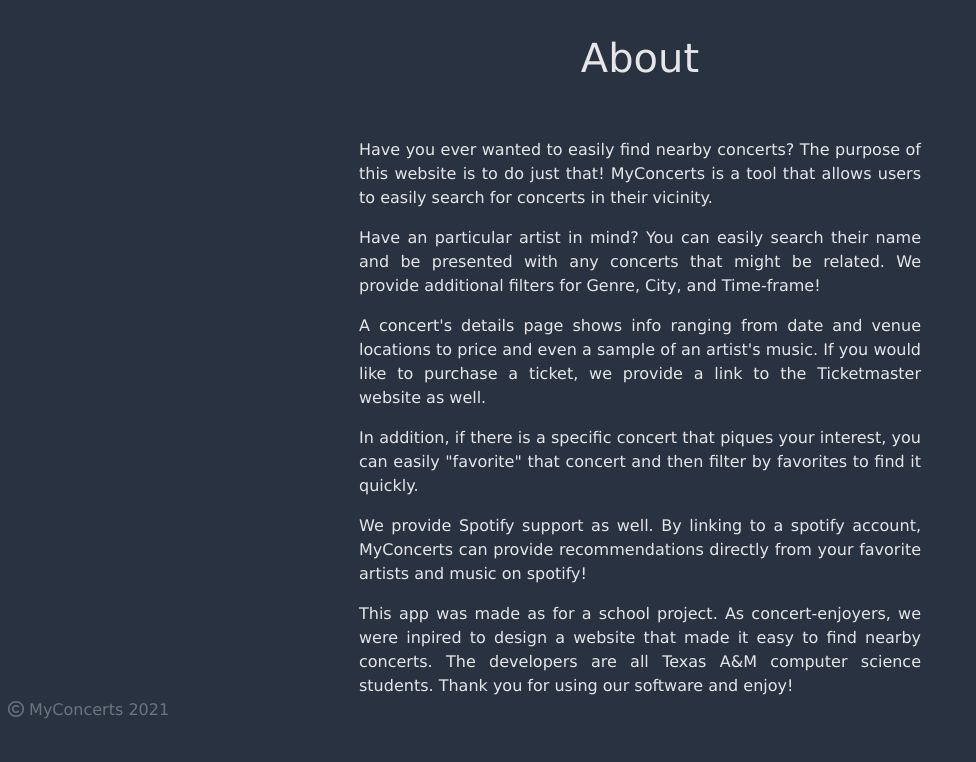
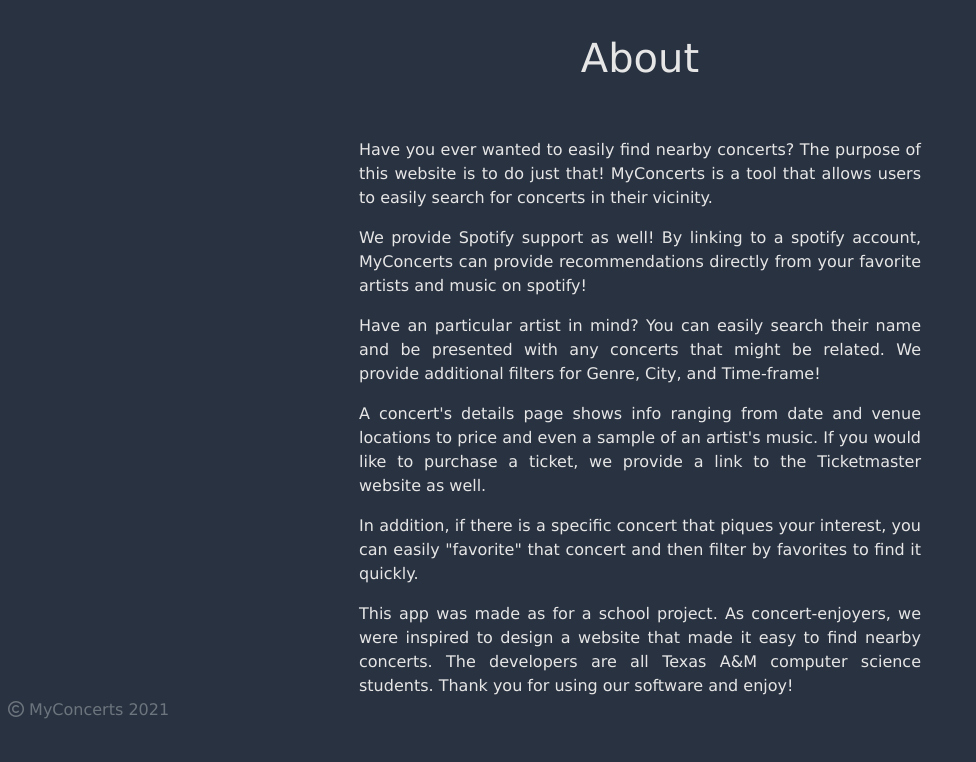
Before and after one commit to Zachhi/MyConcerts, a Django app: page /about/ in a window 1280 px wide. Shown: the part 62-824 px from the top of the page, without its empty margins (0-976 px from the left). Run offline with Django 3.2, Linux system fonts and the light colour scheme; some libraries are stand-ins or nearby versions.

Commit message:
slight typo fixes to about

```diff
--- a/landing/templates/landing/about.html
+++ b/landing/templates/landing/about.html
@@ -13,6 +13,11 @@
                 MyConcerts is a tool that allows users to easily search for concerts in their vicinity.
             </p>
             <p>
+                We provide Spotify support as well!
+                By linking to a spotify account,
+                MyConcerts can provide recommendations directly from your favorite artists and music on spotify!
+            </p>
+            <p>
                 Have an particular artist in mind? You can easily search their name and be presented with any concerts that might be related.
                 We provide additional filters for Genre, City, and Time-frame!
             </p>
@@ -24,14 +29,10 @@
                 In addition, if there is a specific concert that piques your interest,
                 you can easily "favorite" that concert and then filter by favorites to find it quickly.
             </p>
-            <p>
-                We provide Spotify support as well.
-                By linking to a spotify account,
-                MyConcerts can provide recommendations directly from your favorite artists and music on spotify!
-            </p>
+
             <p>
                 This app was made as for a school project.
-                As concert-enjoyers, we were inpired to design a website that made it easy to find nearby concerts.
+                As concert-enjoyers, we were inspired to design a website that made it easy to find nearby concerts.
                 The developers are all Texas A&M computer science students.
                 Thank you for using our software and enjoy!
             </p>
```
